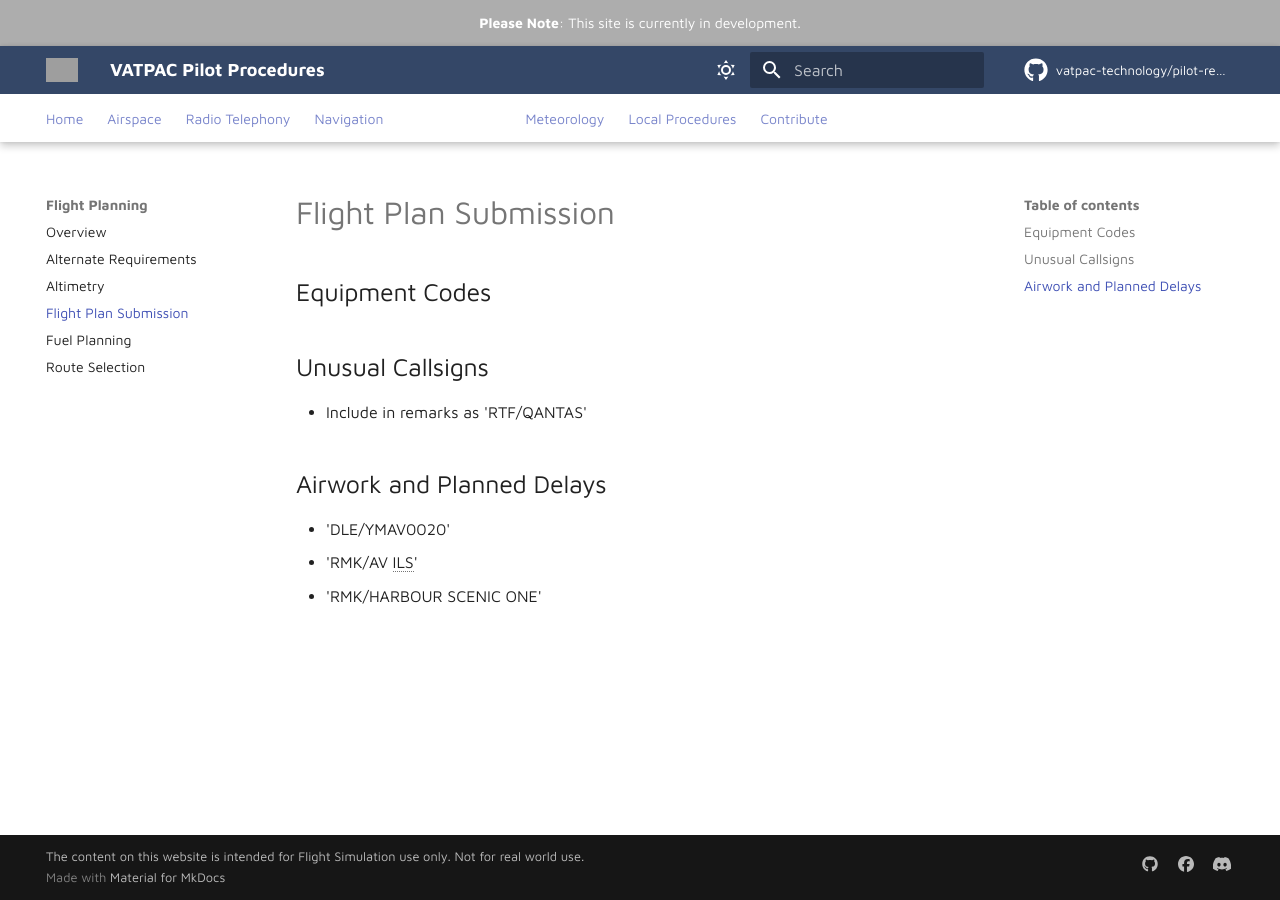
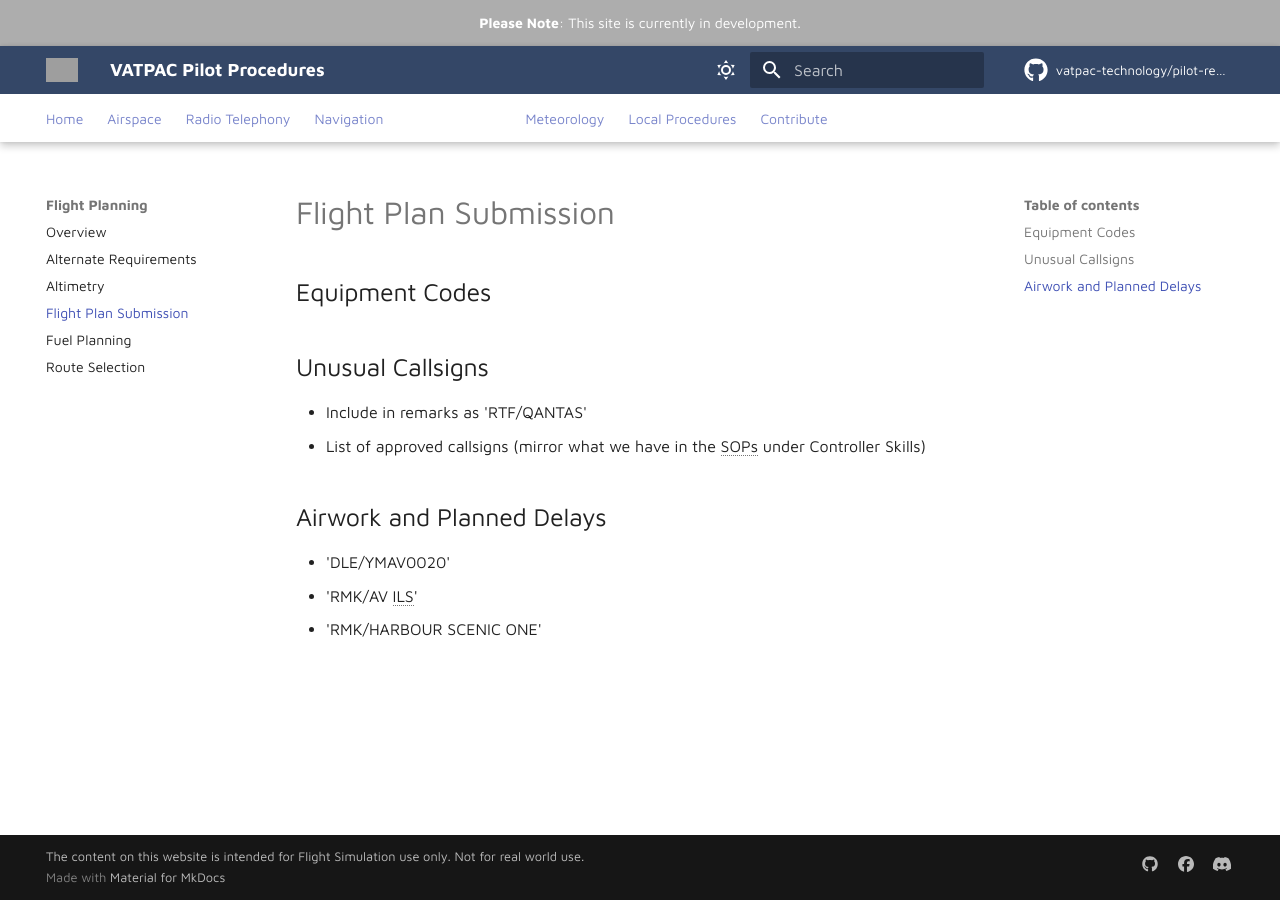
Before and after one commit to vatpac-technology/pilot-resources, an MkDocs documentation site: the page built from docs/flight-planning/flightplansubmission.md, in a window 1280 px wide. Built offline with MkDocs 1.6.1 and Material for MkDocs 9.7.7, drawn with Linux system fonts in a browser that asks for light colours; comment, search, counter and statistics services are not loaded; grey boxes are pictures that could not be loaded.

Commit message:
Add callsign note

```diff
--- a/docs/flight-planning/flightplansubmission.md
+++ b/docs/flight-planning/flightplansubmission.md
@@ -8,6 +8,7 @@
 
 ## Unusual Callsigns
 - Include in remarks as 'RTF/QANTAS'
+- List of approved callsigns (mirror what we have in the SOPs under Controller Skills)
 
 ## Airwork and Planned Delays
 - 'DLE/YMAV0020'
```
